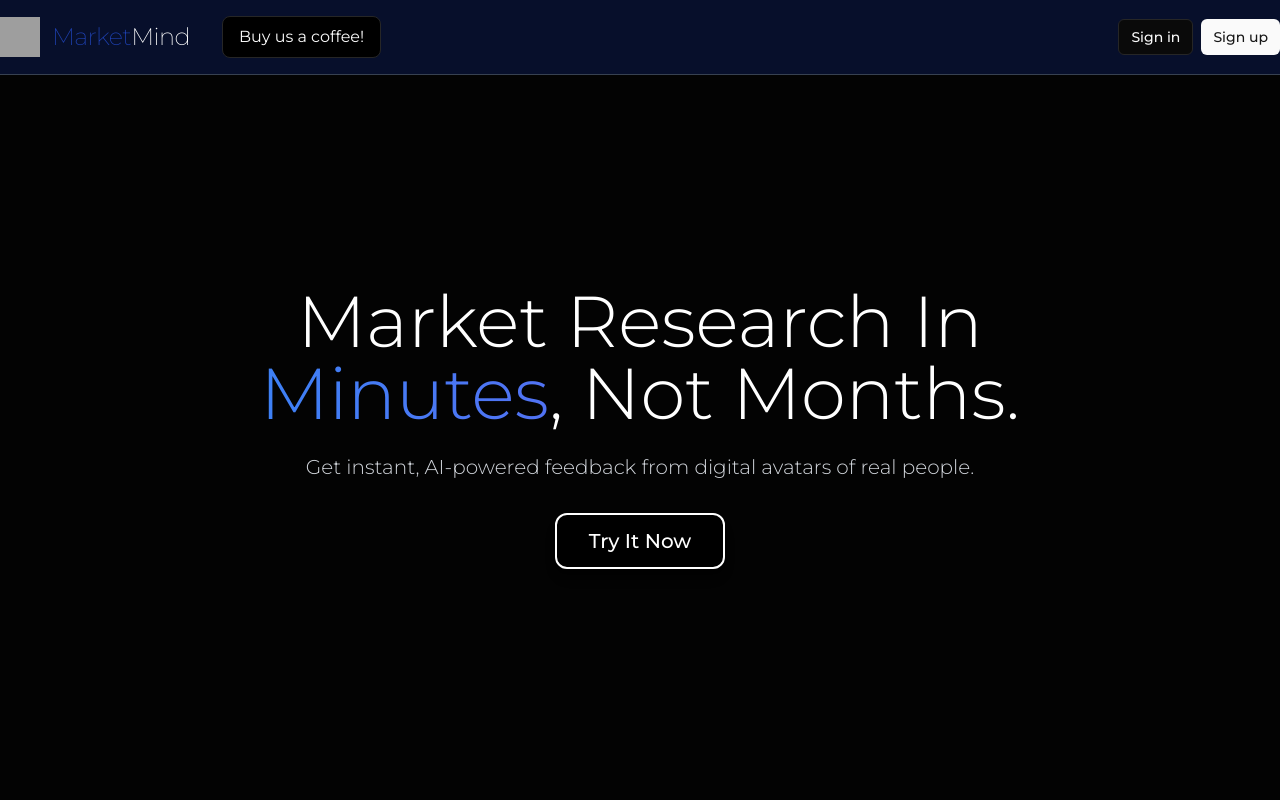
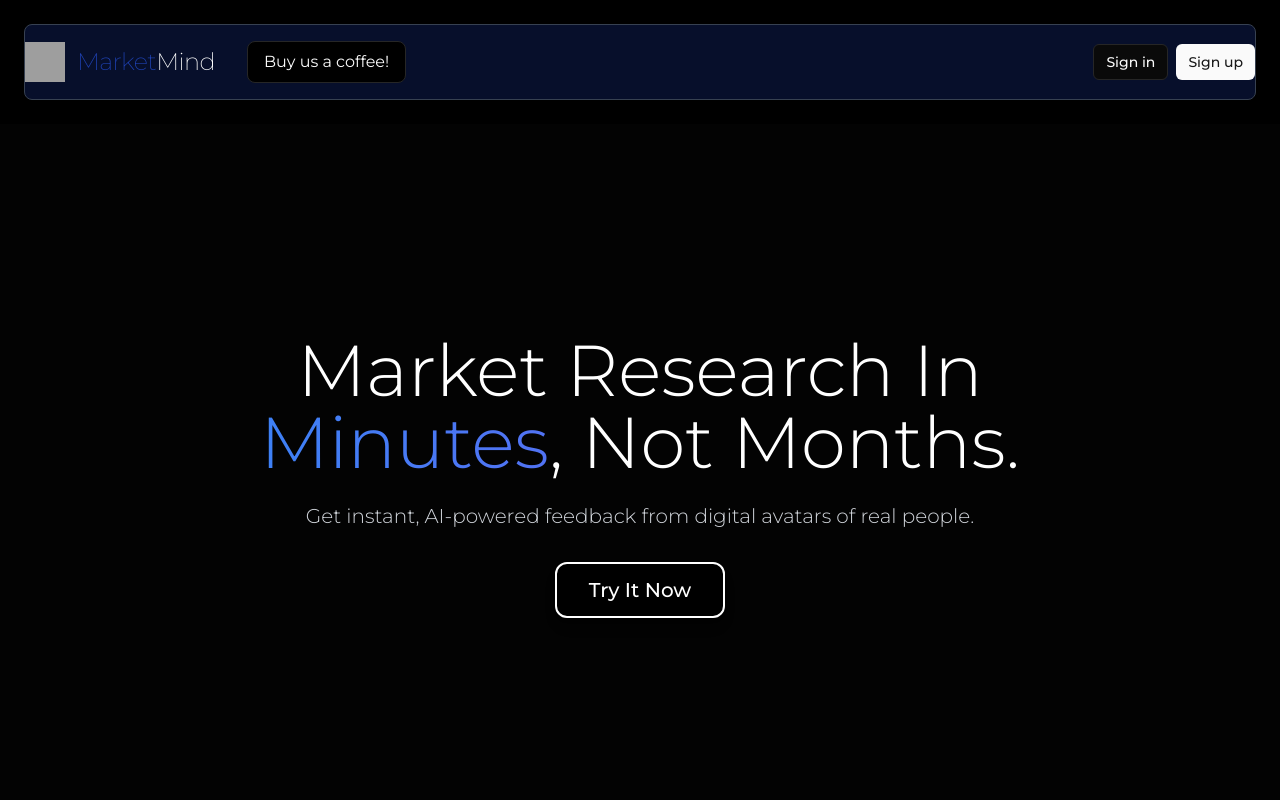
Before and after one commit to nikhilp1234567/Market-research-agent, a Next.js app: page / in a window 1280 px wide. Shown: the top 800 px of the page. Built offline with nearby package versions, Linux system fonts and the light colour scheme; no server answers; grey boxes are pictures that could not be loaded.

Commit message:
ui changes to homepage

```diff
--- a/app/page.tsx
+++ b/app/page.tsx
@@ -198,8 +198,8 @@ export default function Home() {
       </section>
 
       {/* Footer */}
-      <footer id='footer' style={{ backgroundColor: "#070F2B" }} className='w-full pb-8 animate-fade-up animate-once animate-ease-in-out'>
-        <div className='border-t border-gray-700 pt-8 text-center'>
+      <footer id='footer' style={{ backgroundColor: "#070F2B" }} className='max-w-full rounded-lg m-6 pb-8 border'>
+        <div className=' pt-8 text-center'>
           <p className='text-gray-400'>&copy; 2025 MarketMind. All rights reserved.</p>
         </div>
       </footer>
--- a/my-components/Nav.tsx
+++ b/my-components/Nav.tsx
@@ -11,7 +11,7 @@ export default function Nav() {
     <nav
       id='main-navigation'
       style={{ backgroundColor: "#070F2B" }}
-      className='w-full flex justify-center items-center sticky py-4 top-0 z-50 h-20 border-b border-gray-700'>
+      className='max-w-full flex justify-center items-center sticky py-4 top-0 z-50 h-20 border rounded-lg !m-6 border-gray-700'>
       <div className='w-full max-w-7xl flex justify-between items-center'>
         <div id='nav-left' className='flex gap-8 items-center transition-all duration-300'>
           <Link href={"/"} id='home-link' className='flex items-center gap-3 hover:opacity-80 transition-opacity'>
```
